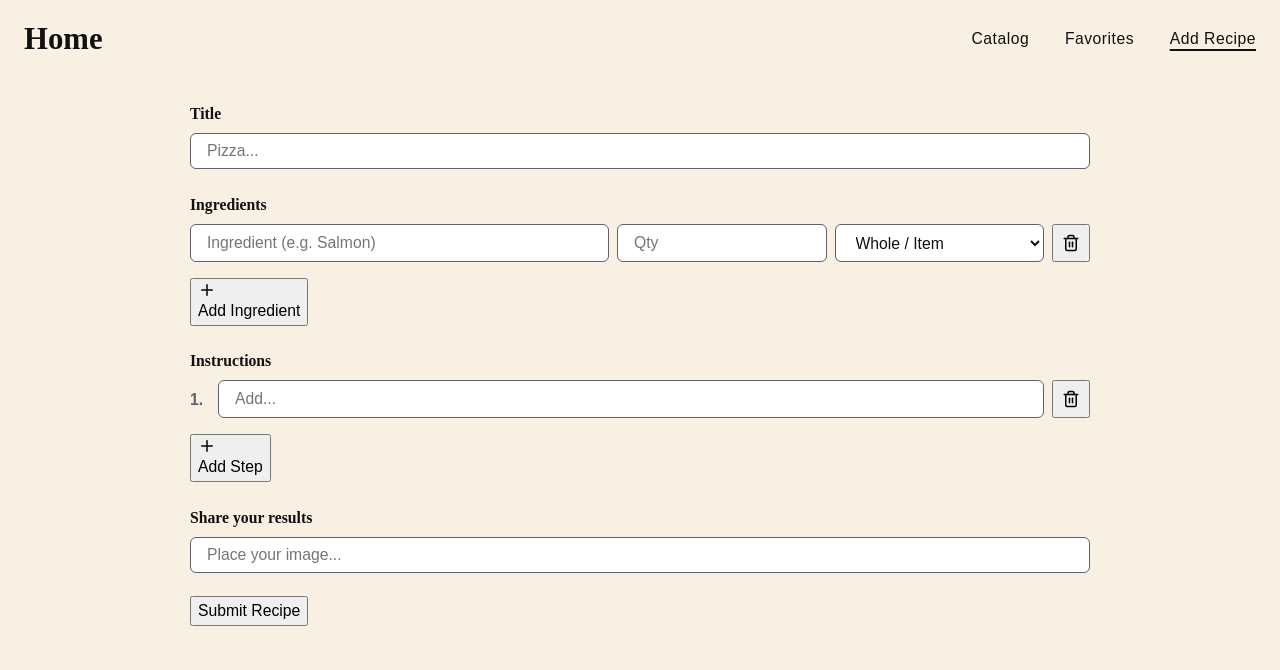
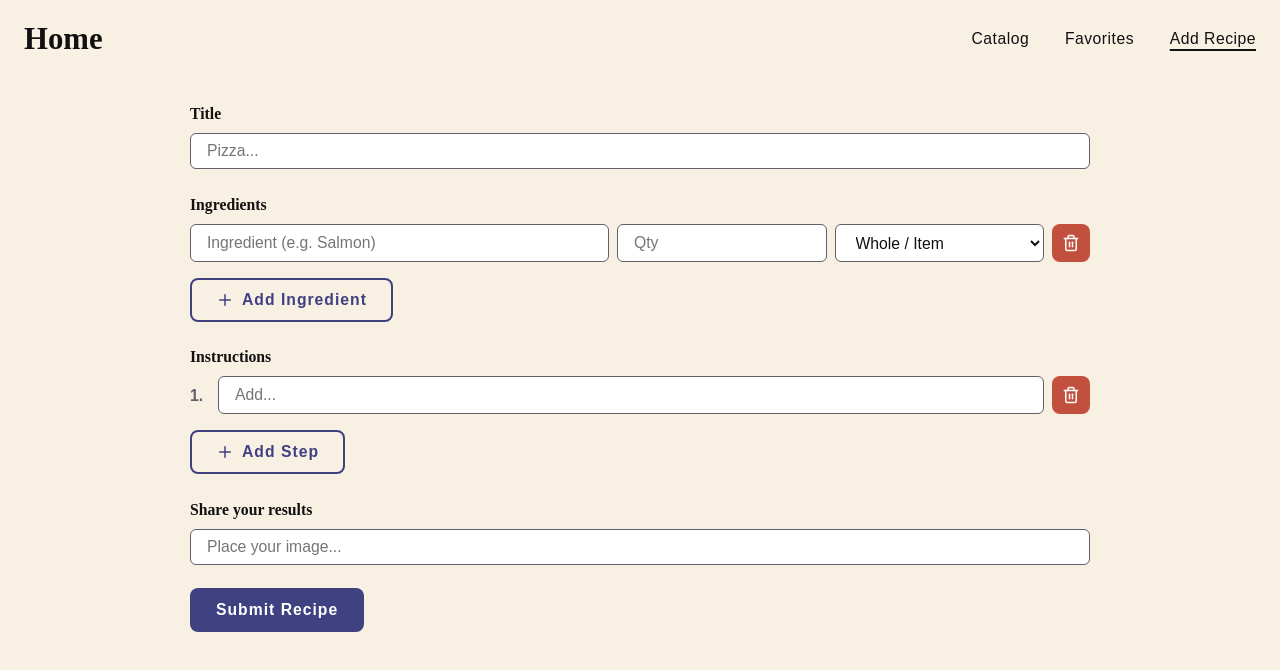
Before and after one commit to Meatra0704/Leftovers, a React (Vite) app: page /add in a window 1280 px wide. Shown: the top 670 px of the page. Built offline with nearby package versions, Linux system fonts and the light colour scheme; a web font is replaced by a local one.

Commit message:
refactor(addrecipe): replace regular buttons with new Button component

```diff
--- a/src/pages/AddRecipe.jsx
+++ b/src/pages/AddRecipe.jsx
@@ -1,6 +1,6 @@
 import { Plus, Trash2 } from "lucide-react";
 import React, { useContext, useState } from "react";
-
+import Button from "../components/Button";
 import { RecipeContext } from "../context/RecipeContext";
 import "./AddRecipe.css";
 
@@ -206,23 +206,23 @@ export default function AddRecipe() {
                 </optgroup>
               </select>
 
-              <button
-                className="btn btn--danger add-recipe__btn--remove"
+              <Button
+                className="add-recipe__btn--remove"
                 onClick={() => removeIngredientRow(ingredient.id)}
-                type="button"
+                variant="danger"
               >
                 <Trash2 size={18} />
-              </button>
+              </Button>
             </div>
           ))}
 
-          <button
-            className="btn btn--secondary add-recipe__btn"
+          <Button
+            className="add-recipe__btn"
             onClick={addIngredientRow}
-            type="button"
+            variant="secondary"
           >
             <Plus size={18} style={{ marginRight: "8px" }} /> Add Ingredient
-          </button>
+          </Button>
         </fieldset>
 
         <fieldset className="add-recipe__fieldset">
@@ -246,23 +246,23 @@ export default function AddRecipe() {
                 placeholder="Add..."
                 value={step.text}
               />
-              <button
-                className="btn btn--danger add-recipe__btn--remove"
+              <Button
+                className="add-recipe__btn--remove"
                 onClick={() => removeStepRow(step.id)}
-                type="button"
+                variant="danger"
               >
                 <Trash2 size={18} />
-              </button>
+              </Button>
             </div>
           ))}
 
-          <button
-            className="btn btn--secondary add-recipe__btn"
+          <Button
+            className="add-recipe__btn"
             onClick={addStepRow}
-            type="button"
+            variant="secondary"
           >
             <Plus size={18} style={{ marginRight: "8px" }} /> Add Step
-          </button>
+          </Button>
         </fieldset>
 
         <label className="add-recipe__label">
@@ -279,9 +279,9 @@ export default function AddRecipe() {
           />
         </label>
 
-        <button className="btn btn--primary add-recipe__btn " type="submit">
+        <Button className="add-recipe__btn " type="submit" variant="primary">
           Submit Recipe
-        </button>
+        </Button>
       </form>
     </div>
   );
```
